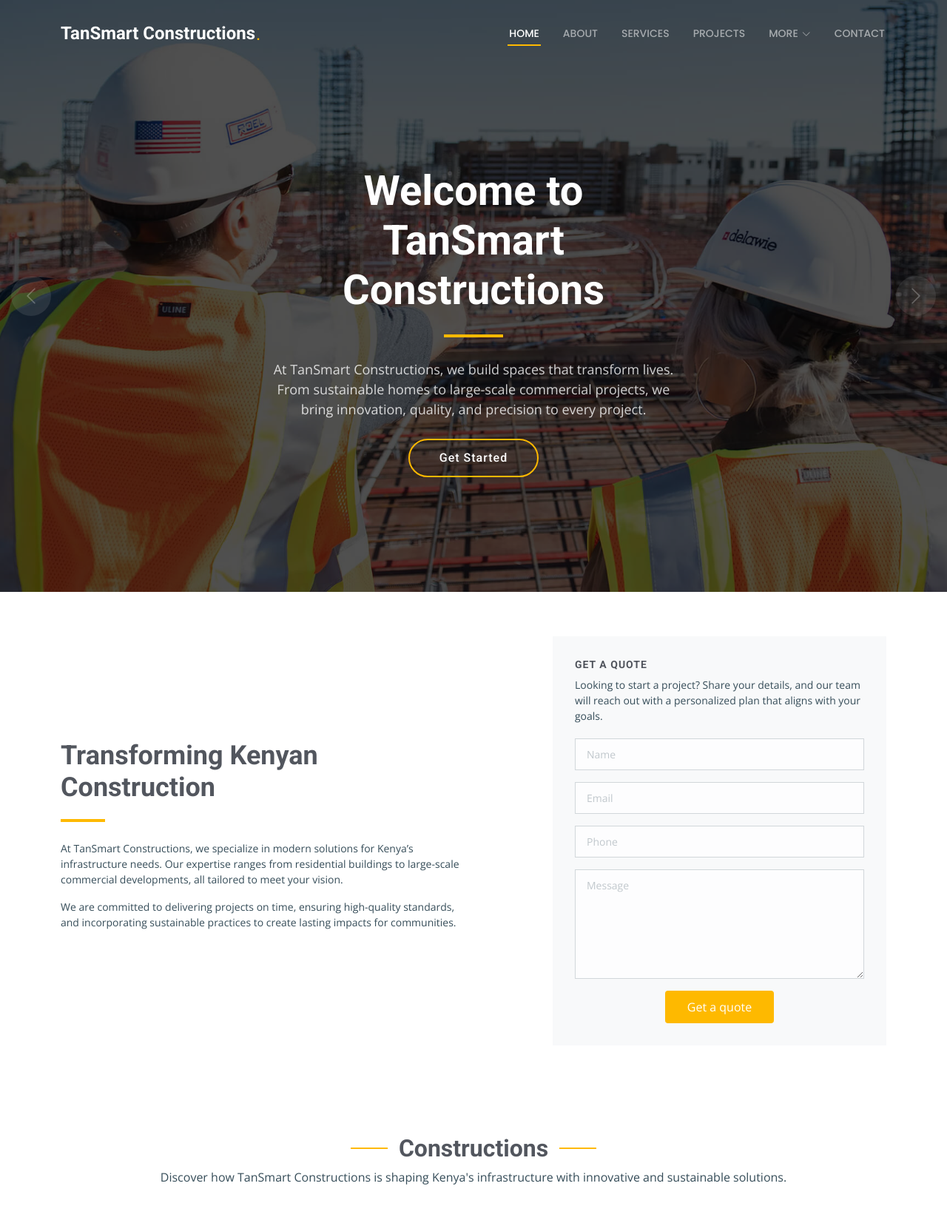
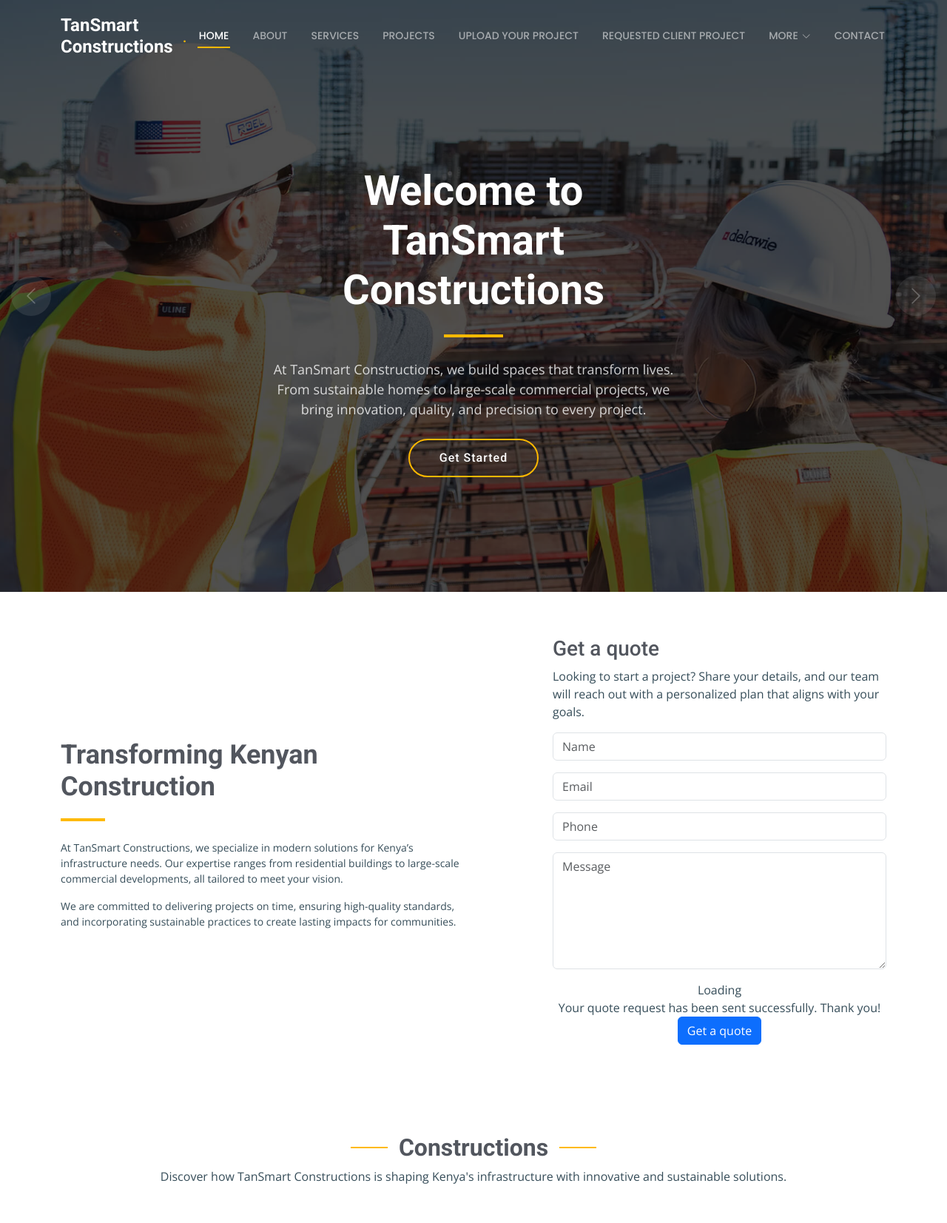
Before and after one commit to Njagi-S/TanSmart, a Django app: page / in a window 1280 px wide. Shown: the top 1653 px of the page at 74% size. Run offline with Django 4.2, Linux system fonts and the light colour scheme; some libraries are stand-ins or nearby versions.

Commit message:
Updated With uploading Image Functionality.

```diff
--- a/tanapp/urls.py
+++ b/tanapp/urls.py
@@ -9,6 +9,14 @@ urlpatterns = [
     path('', views.home, name='index'),
 
     path('about/', views.about, name='about'),
+
+    path('showquotes/', views.showquotes, name='showquotes'),
+
+    path('deletequotes/<int:id>', views.deletequotes, name = 'deletequotes'),
+
+    path('editquotes/<int:id>', views.editquotes, name='editquotes'),
+
+    path('updatequotes/<int:id>', views.updatequotes, name='updatequotes'),
 
     path('blogdetails/', views.blogdetails, name='blogdetails'),
 
@@ -47,4 +55,10 @@ urlpatterns = [
 
     # URL to update a contact inquiry (with the contact ID as a parameter).
     path('updatecontacts/<int:id>', views.updatecontacts, name='updatecontacts'),  # Calls the `updatecontacts` view, named 'updatecontacts'.from django.contrib import admin
+
+    path('upload_project/', views.upload_project, name='upload_project'),
+
+    path('show_projects/', views.show_projects, name='show_projects'),
+
+    path('delete_project/<int:id>/', views.delete_project, name='delete_project'),
 ]
--- a/tanapp/views.py
+++ b/tanapp/views.py
@@ -1,20 +1,53 @@
 import json
 
 #import requests
-#Sfrom django.http import HttpResponse
+#from django.http import HttpResponse
 #from requests.auth import HTTPBasicAuth
 
 from django.shortcuts import render, redirect, get_object_or_404
+from django.contrib import messages
 #from tanapp.credentials import MpesaAccessToken, LipanaMpesaPassword
-from tanapp.models import Contacts, Comments
-from tanapp.forms import ContactForm, CommentForm
+from tanapp.models import Contacts, Comments, Quotes, Project
+from tanapp.forms import ContactForm, CommentForm, QuoteForm
 
 
 def home(request):
     return render(request, 'index.html')
 
 def about(request):
-    return render(request, 'about.html')
+    if request.method == 'POST':
+        myquote = Quotes(
+            name = request.POST['name'],
+            email = request.POST['email'],
+            phone = request.POST['phone'],
+            message = request.POST['message'],
+        )
+        myquote.save()
+        return redirect('/showquotes')
+    else:
+        return render(request, 'about.html')
+
+def showquotes(request):
+    allquotes = Quotes.objects.all()
+    return render(request, 'showquotes.html', {'quotes': allquotes})
+
+def deletequotes(request, id):
+    myquotes = Quotes.objects.get(id=id)
+    myquotes.delete()
+    return redirect('/showquotes')
+
+def editquotes(request, id):
+    editquote = Quotes.objects.get(id=id)
+    return render(request, 'editquotes.html', {'quotes': editquote})
+
+def updatequotes(request, id):
+    updatequoteinfo = Quotes.objects.get(id=id)
+    form = QuoteForm(request.POST, instance=updatequoteinfo)
+    if form.is_valid():
+        form.save()
+        return redirect('/showquotes')
+    else:
+        return render(request, 'editquotes.html')
 
 def blogdetails(request):
     if request.method == 'POST':
@@ -101,6 +134,37 @@ def projectdetails(request):
 def projects(request):
     return render(request, 'projects.html')
 
+def upload_project(request):
+    if request.method == 'POST':
+        client_name = request.POST['client_name']
+        project_type = request.POST['project_type']
+        project_price = request.POST['project_price']
+        project_image = request.FILES['project_image']
+
+        # Save to database
+        project = Project(
+            client_name=client_name,
+            project_type=project_type,
+            project_price=project_price,
+            project_image=project_image,
+        )
+        project.save()
+
+        messages.success(request, 'Project uploaded successfully!')
+        return redirect('show_projects')  # Redirect to home or any desired page
+
+    return render(request, 'upload_project.html')
+
+def show_projects(request):
+    projects = Project.objects.all()  # Fetch all projects from the database
+    return render(request, 'show_projects.html', {'projects': projects})
+
+def delete_project(request, id):
+    project = get_object_or_404(Project, id=id)
+    project.delete()
+    return redirect('show_projects')
+
+
 def services(request):
     return render(request, 'services.html')
 
--- a/templates/about.html
+++ b/templates/about.html
@@ -22,7 +22,8 @@
       </div>
 
       <div class="col-lg-5" data-aos="zoom-out" data-aos-delay="200">
-        <form action="forms/quote.php" method="post" class="php-email-form">
+        <form action="" method="POST">
+          {% csrf_token %}
           <h3>Get a quote</h3>
           <p>Looking to start a project? Share your details, and our team will reach out with a personalized plan that
             aligns with your goals.</p>
@@ -49,7 +50,7 @@
               <div class="error-message"></div>
               <div class="sent-message">Your quote request has been sent successfully. Thank you!</div>
 
-              <button type="submit">Get a quote</button>
+              <button type="submit" class="btn btn-primary">Get a quote</button>
             </div>
 
           </div>
--- a/templates/index.html
+++ b/templates/index.html
@@ -56,11 +56,9 @@
           <li><a href="{% url 'index' %}" class="active">Home</a></li>
           <li><a href="{% url 'about' %}">About</a></li>
           <li><a href="{% url 'services' %}">Services</a></li>
-          <!-- <li><a href="{% url 'constructions' %}">Constructions</a></li> -->
           <li><a href="{% url 'projects' %}">Projects</a></li>
-          <!-- <li><a href="{% url 'projectdetails' %}">Project Details</a></li> -->
-          <!-- <li><a href="{% url 'blog' %}">Blog</a></li> -->
-          <!-- <li><a href="{% url 'blogdetails' %}">Blog Details</a></li> -->
+          <li><a href="{% url 'upload_project' %}">Upload Your Project</a></li>
+          <li><a href="{% url 'show_projects' %}">Requested Client Project</a></li>
           <li class="dropdown"><a href="#"><span>MORE</span> <i class="bi bi-chevron-down toggle-dropdown"></i></a>
             <ul>
               <li><a href="{% url 'constructions' %}">CONSTRUCTIONS</a></li>
@@ -84,6 +82,12 @@
                     class="bi bi-chevron-down toggle-dropdown"></i></a>
                 <ul>
                   <li><a href="{% url 'showcomments' %}">SHOW COMMENTS</a></li>
+                </ul>
+              </li>
+              <li class="dropdown"><a href="#"><span>QUOTE DETAILS</span> <i
+                    class="bi bi-chevron-down toggle-dropdown"></i></a>
+                <ul>
+                  <li><a href="{% url 'showquotes' %}">SHOW QUOTES</a></li>
                 </ul>
               </li>
               <!-- <li><a href="#">Dropdown</a></li> -->
@@ -167,7 +171,8 @@
           </div>
 
           <div class="col-lg-5" data-aos="zoom-out" data-aos-delay="200">
-            <form action="forms/quote.php" method="post" class="php-email-form">
+            <form action="" method="POST" class="">
+              {% csrf_token %}
               <h3>Get a quote</h3>
               <p>Looking to start a project? Share your details, and our team will reach out with a personalized plan
                 that
@@ -195,7 +200,7 @@
                   <div class="error-message"></div>
                   <div class="sent-message">Your quote request has been sent successfully. Thank you!</div>
 
-                  <button type="submit">Get a quote</button>
+                  <button type="submit" class="btn btn-primary">Get a quote</button>
                 </div>
 
               </div>
```
Also changed, not shown: tanapp/admin.py (+7 -1 lines), tanapp/forms.py (+6 -1 lines), tanapp/models.py (+23 -0 lines), templates/editquotes.html (added, +45 -0 lines), templates/show_projects.html (added, +34 -0 lines), templates/showquotes.html (added, +34 -0 lines), templates/starter-page.html (+8 -4 lines), templates/upload_project.html (added, +48 -0 lines), db.sqlite3, media/project_images/construction-2.jpg (added), media/project_images/remodeling-2.jpg (added), media/project_images/repairs-1.jpg (added), tanapp/migrations/0003_quotes.py (added), tanapp/migrations/0004_project.py (added).
